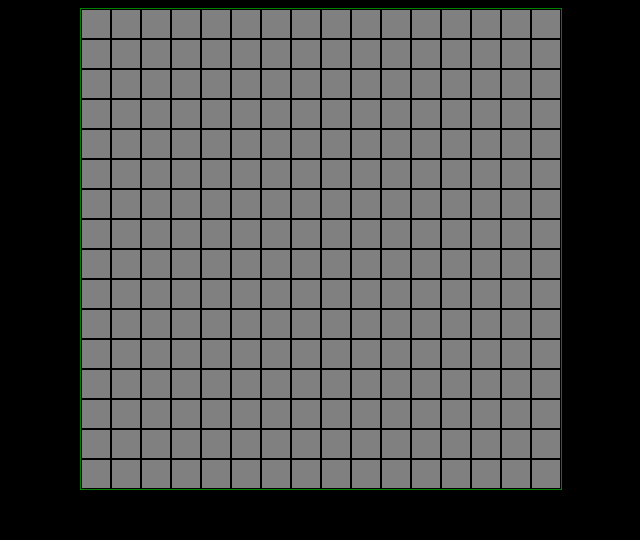
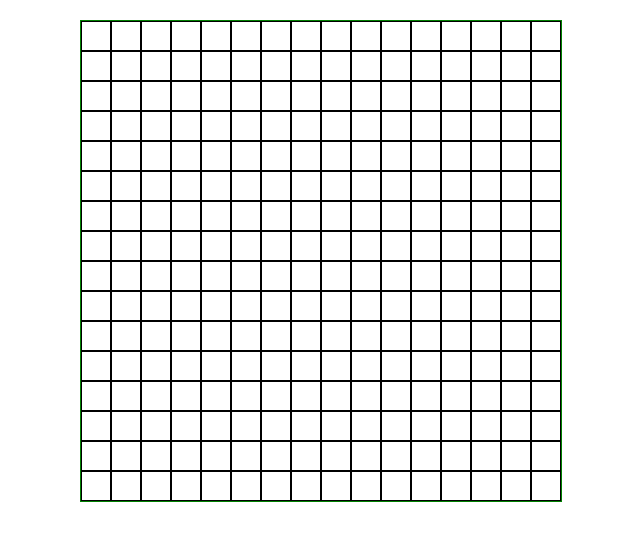
Before and after one commit to AryamanNigam/etch-a-sketch, a plain HTML site: page index.html in a window 1280 px wide. Shown: the whole page, without its empty margins (319-959 px from the left). Drawn offline with Linux system fonts and the light colour scheme.

Commit message:
feature: added basics

```diff
--- a/main.css
+++ b/main.css
@@ -1,11 +1,7 @@
-html {
-    height: 100%;
-    width: 100%;
-    margin: 0;
-    background-color: black;
-}
+
 
 .loc {
+    margin-top: 20px;
     display: flex;
     justify-content: center;
     align-content: center;
@@ -23,25 +19,6 @@ html {
     height: 30px;
     width: 30px;
     box-sizing: border-box;
-    background-color: grey;
     border: 1px solid black;
     margin: 0;
 }
-
-
-/* #container {
-    display: flex;
-    flex-wrap: wrap;
-    width: 400px;
-    height: 400px;
-    border: 1px solid green;
-}
-
-.node {
-    width: 25px;
-    height: 25px;
-    box-sizing: border-box;
-    background-color: white;
-    border: 1px solid red;
-    margin: 0;
-} */
--- a/main.js
+++ b/main.js
@@ -1,7 +1,12 @@
 const container = document.querySelector("#container");
 
 for(let i =0; i < 256; i++){
-        let node = document.createElement("div");
-        node.classList.add("node");
-        container.appendChild(node);
+    let node = document.createElement("div");
+    node.classList.add("node");
+    container.appendChild(node);
+    node.addEventListener("mouseenter", () =>{
+
+        node.style.backgroundColor = "blue";
+    })
+
 }
```
Also changed, not shown: index.html (+0 -8 lines).
